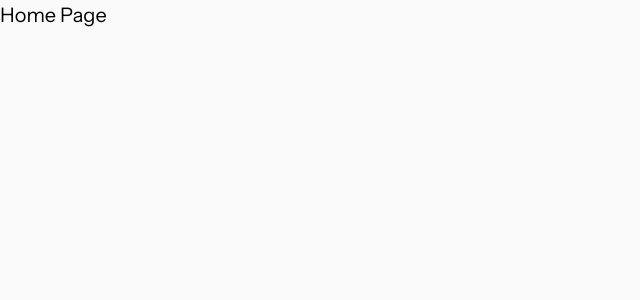
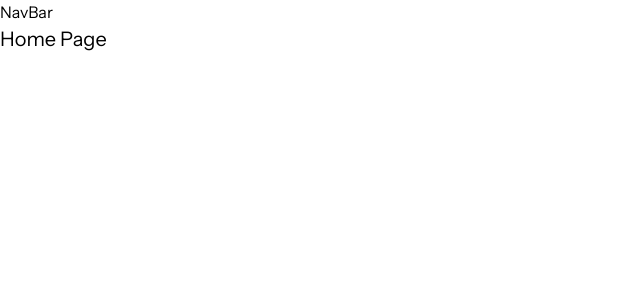
Before and after one commit to jownsu/link-sharing-app, a Next.js app: page / in a window 1280 px wide. Shown: the top 300 px of the page, without its empty margins (0-640 px from the left). Built offline with nearby package versions, Linux system fonts and the light colour scheme.

Commit message:
Fix folder structure

```diff
--- /dev/null
+++ b/app/(auth)/layout.tsx
@@ -0,0 +1,13 @@
+import "../globals.css";
+
+export default function RootLayout({
+    children
+}: Readonly<{
+    children: React.ReactNode;
+}>) {
+    return (
+        <main className="bg-white md:bg-light_grey">
+            {children}
+        </main>
+    );
+}
--- a/app/(pages)/page.tsx
+++ b/app/(pages)/page.tsx
@@ -1,7 +1,9 @@
 import React from "react";
+import NavBar from "../_components/NavBar";
 
 const HomePage = () => {
 	return <div>
+		<NavBar />
 		<p className="text-[2rem]">Home Page</p>
 	</div>;
 };
--- /dev/null
+++ b/app/_components/NavBar.tsx
@@ -0,0 +1,6 @@
+
+const NavBar = () => {
+    return <div>NavBar</div>;
+};
+
+export default NavBar;
--- a/app/layout.tsx
+++ b/app/layout.tsx
@@ -1,7 +1,7 @@
 import type { Metadata } from "next";
 import { Instrument_Sans } from "next/font/google";
+import QueryClientProvider from "./_utils/QueryClientProvider";
 import "./globals.css";
-import QueryClientProvider from "./_utils/QueryClientProvider";
 
 const instrument_sans = Instrument_Sans({ subsets: ["latin"] });
 
@@ -18,7 +18,7 @@ export default function RootLayout({
 	return (
 		<html lang="en">
 			<link rel="icon" href="/favicon-32x32.png" sizes="any" />
-			<body className={`${instrument_sans.className} bg-white md:bg-light_grey`}>
+			<body className={instrument_sans.className}>
 				<QueryClientProvider>{children}</QueryClientProvider>
 			</body>
 		</html>
```
Also changed, not shown: app/(auth)/login/_component/LoginForm.tsx (renamed from app/(pages)/login/_component/LoginForm.tsx), app/(auth)/login/page.tsx (renamed from app/(pages)/login/page.tsx), app/(auth)/register/_component/RegisterForm.tsx (renamed from app/(pages)/register/_component/RegisterForm.tsx), app/(auth)/register/page.tsx (renamed from app/(pages)/register/page.tsx).
